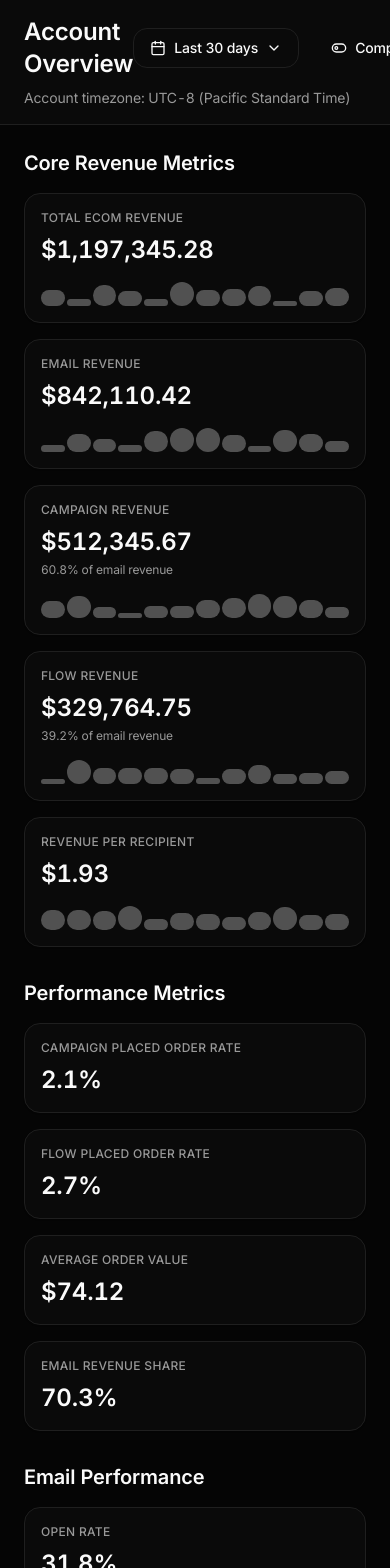
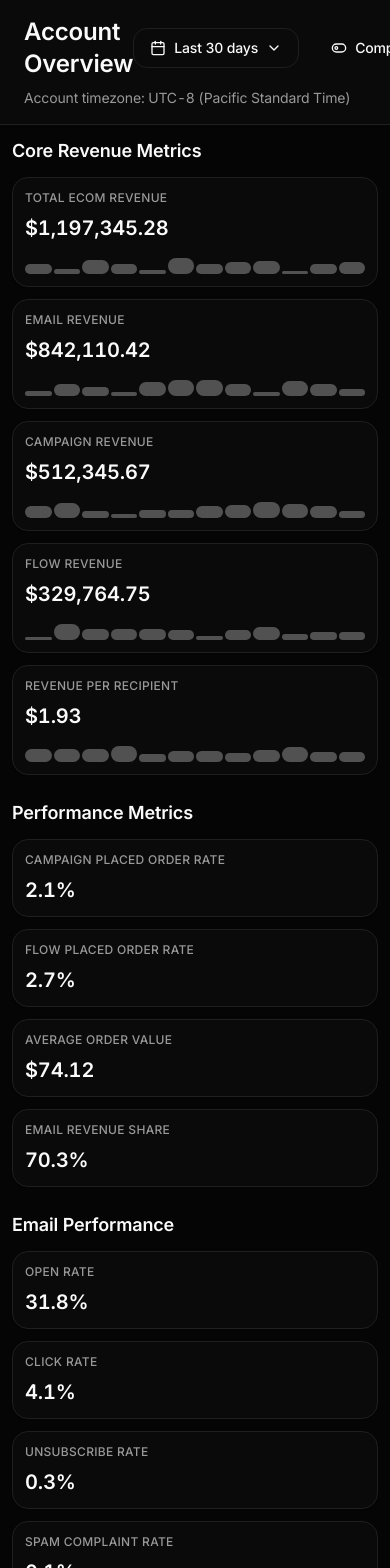
Before and after one commit to jackrstringer/redwood-concierge, a React (Vite) app: page / in a window 390 px wide. Shown: the top 1568 px of the page. Built offline with nearby package versions, Linux system fonts and the light colour scheme.

Commit message:
Refine mobile responsiveness
Improve mobile formatting for better pinch-to-zoom and smooth card rescaling. Ensure elements adapt gracefully from 4 cards wide down to 1 card wide, with strategic disappearing or stretching of elements for optimal display across various screen sizes.

```diff
--- a/index.html
+++ b/index.html
@@ -2,7 +2,7 @@
 <html lang="en">
   <head>
     <meta charset="UTF-8" />
-    <meta name="viewport" content="width=device-width, initial-scale=1.0" />
+    <meta name="viewport" content="width=device-width, initial-scale=1.0, maximum-scale=5.0, user-scalable=yes">
     <title>Retention Agency Dashboard</title>
     <meta name="description" content="Premium retention agency dashboard with lifecycle performance insights" />
     <link rel="preconnect" href="https://fonts.googleapis.com">
--- a/package.json
+++ b/package.json
@@ -11,6 +11,10 @@
     "preview": "vite preview"
   },
   "dependencies": {
+    "@capacitor/android": "^7.4.2",
+    "@capacitor/cli": "^7.4.2",
+    "@capacitor/core": "^7.4.2",
+    "@capacitor/ios": "^7.4.2",
     "@hookform/resolvers": "^3.10.0",
     "@radix-ui/react-accordion": "^1.2.11",
     "@radix-ui/react-alert-dialog": "^1.1.14",
--- a/src/components/dashboard/KPICard.tsx
+++ b/src/components/dashboard/KPICard.tsx
@@ -43,28 +43,28 @@ export const KPICard: React.FC<KPICardProps> = ({
   };
 
   return (
-    <Card className={`dashboard-card p-4 hover-lift ${className}`}>
+    <Card className={`dashboard-card p-3 sm:p-4 hover-lift mobile-optimized ${className}`}>
       <div className="space-y-2">
         <p className="metric-label">{title}</p>
         <div className="flex items-end justify-between">
-          <div className="flex flex-col">
-            <p className="metric-value dashboard-text">
+          <div className="flex flex-col min-w-0 flex-1">
+            <p className="metric-value dashboard-text truncate">
               {formatValue(value)}
             </p>
             {subtitle && (
-              <p className="text-xs dashboard-text-muted mt-1">
+              <p className="text-xs dashboard-text-muted mt-1 hide-on-mobile">
                 {subtitle}
               </p>
             )}
           </div>
           {delta && (
-            <div className={`flex items-center gap-1 text-sm font-medium ${
+            <div className={`flex items-center gap-1 text-xs sm:text-sm font-medium ml-2 ${
               delta.isPositive ? 'delta-positive' : 'delta-negative'
             }`}>
               {delta.isPositive ? (
-                <TrendingUp className="h-3 w-3" />
+                <TrendingUp className="h-3 w-3 flex-shrink-0" />
               ) : (
-                <TrendingDown className="h-3 w-3" />
+                <TrendingDown className="h-3 w-3 flex-shrink-0" />
               )}
               <span className="tabular-nums">
                 {formatDelta(delta.value)}
@@ -74,13 +74,13 @@ export const KPICard: React.FC<KPICardProps> = ({
         </div>
 
         {sparkline && sparkline.length > 0 && (
-          <div className="mt-4 h-8 flex items-end justify-between gap-0.5">
+          <div className="mt-3 sm:mt-4 h-6 sm:h-8 flex items-end justify-between gap-0.5 hide-on-mobile">
             {sparkline.map((point, index) => {
-              const height = Math.max(2, (point / Math.max(...sparkline)) * 24);
+              const height = Math.max(2, (point / Math.max(...sparkline)) * (window.innerWidth < 640 ? 16 : 24));
               return (
                 <div
                   key={index}
-                  className="bg-dashboard-accent/30 rounded-sm flex-1"
+                  className="bg-dashboard-accent/30 rounded-sm flex-1 transition-all duration-300"
                   style={{ height: `${height}px` }}
                 />
               );
--- a/src/index.css
+++ b/src/index.css
@@ -87,6 +87,10 @@ All colors MUST be HSL.
     font-family: 'Inter', -apple-system, BlinkMacSystemFont, 'Segoe UI', 'Roboto', sans-serif;
     font-feature-settings: 'tnum' 1; /* Enable tabular numbers */
     letter-spacing: -0.01em; /* Tighter letter spacing for modern look */
+    /* Improve mobile performance */
+    -webkit-font-smoothing: antialiased;
+    -moz-osx-font-smoothing: grayscale;
+    text-rendering: optimizeLegibility;
   }
 
   .dashboard-bg {
@@ -137,4 +141,99 @@ All colors MUST be HSL.
   .dark .hover-lift:hover {
     box-shadow: 0 25px 50px -12px rgb(255 255 255 / 0.1);
   }
+
+  /* Mobile optimizations */
+  .mobile-optimized {
+    transform: translateZ(0);
+    backface-visibility: hidden;
+    perspective: 1000px;
+  }
+
+  /* Responsive typography */
+  .metric-value {
+    @apply text-xl sm:text-2xl font-semibold tabular-nums;
+  }
+
+  .metric-label {
+    @apply text-xs font-medium dashboard-text-muted uppercase tracking-wide;
+  }
+
+  /* Responsive grid utilities */
+  .grid-responsive-cards {
+    @apply grid gap-3 sm:gap-4;
+    grid-template-columns: repeat(auto-fit, minmax(240px, 1fr));
+  }
+
+  @media (max-width: 640px) {
+    .grid-responsive-cards {
+      grid-template-columns: 1fr;
+    }
+  }
+
+  @media (min-width: 641px) and (max-width: 768px) {
+    .grid-responsive-cards {
+      grid-template-columns: repeat(2, 1fr);
+    }
+  }
+
+  @media (min-width: 769px) and (max-width: 1024px) {
+    .grid-responsive-cards {
+      grid-template-columns: repeat(3, 1fr);
+    }
+  }
+
+  @media (min-width: 1025px) {
+    .grid-responsive-cards {
+      grid-template-columns: repeat(4, 1fr);
+    }
+  }
+
+  /* Special 5-column grid for main KPIs */
+  .grid-responsive-main {
+    @apply grid gap-3 sm:gap-4;
+    grid-template-columns: repeat(auto-fit, minmax(200px, 1fr));
+  }
+
+  @media (max-width: 640px) {
+    .grid-responsive-main {
+      grid-template-columns: 1fr;
+    }
+  }
+
+  @media (min-width: 641px) and (max-width: 768px) {
+    .grid-responsive-main {
+      grid-template-columns: repeat(2, 1fr);
+    }
+  }
+
+  @media (min-width: 769px) and (max-width: 1024px) {
+    .grid-responsive-main {
+      grid-template-columns: repeat(3, 1fr);
+    }
+  }
+
+  @media (min-width: 1025px) and (max-width: 1280px) {
+    .grid-responsive-main {
+      grid-template-columns: repeat(4, 1fr);
+    }
+  }
+
+  @media (min-width: 1281px) {
+    .grid-responsive-main {
+      grid-template-columns: repeat(5, 1fr);
+    }
+  }
+
+  /* Hide elements on smaller screens */
+  .hide-on-mobile {
+    @apply hidden sm:block;
+  }
+
+  .hide-on-tablet {
+    @apply hidden lg:block;
+  }
+
+  .show-on-mobile {
+    @apply block sm:hidden;
+  }
 }
--- a/src/pages/Index.tsx
+++ b/src/pages/Index.tsx
@@ -41,17 +41,17 @@ const Index = () => {
   }
 
   return (
-    <div className="min-h-screen dashboard-bg">
+    <div className="min-h-screen dashboard-bg mobile-optimized">
       <DashboardHeader
         onDateRangeChange={handleDateRangeChange}
         onCompareToggle={handleCompareToggle}
       />
 
-      <div className="p-6 space-y-8">
+      <div className="p-3 sm:p-6 space-y-6 sm:space-y-8">
         {/* Top Line Revenue */}
         <section>
-          <h2 className="text-xl font-semibold dashboard-text mb-4">Core Revenue Metrics</h2>
-          <div className="grid grid-cols-1 md:grid-cols-3 lg:grid-cols-5 gap-4">
+          <h2 className="text-lg sm:text-xl font-semibold dashboard-text mb-3 sm:mb-4">Core Revenue Metrics</h2>
+          <div className="grid-responsive-main">
             <KPICard
               title="Total Ecom Revenue"
               value={mockToplineKPIs.cards.total_revenue}
@@ -108,8 +108,8 @@ const Index = () => {
 
         {/* Secondary KPIs */}
         <section>
-          <h2 className="text-xl font-semibold dashboard-text mb-4">Performance Metrics</h2>
-          <div className="grid grid-cols-1 md:grid-cols-2 lg:grid-cols-4 gap-4">
+          <h2 className="text-lg sm:text-xl font-semibold dashboard-text mb-3 sm:mb-4">Performance Metrics</h2>
+          <div className="grid-responsive-cards">
             <KPICard
               title="Campaign Placed Order Rate"
               value={mockToplineKPIs.cards.campaign_placed_order_rate}
@@ -150,8 +150,8 @@ const Index = () => {
 
         {/* Email KPIs */}
         <section>
-          <h2 className="text-xl font-semibold dashboard-text mb-4">Email Performance</h2>
-          <div className="grid grid-cols-1 md:grid-cols-3 lg:grid-cols-5 gap-4">
+          <h2 className="text-lg sm:text-xl font-semibold dashboard-text mb-3 sm:mb-4">Email Performance</h2>
+          <div className="grid-responsive-cards">
             <KPICard
               title="Open Rate"
               value={mockEmailKPIs.open_rate}
@@ -202,8 +202,8 @@ const Index = () => {
 
         {/* Send Volume & List Growth */}
         <section>
-          <h2 className="text-xl font-semibold dashboard-text mb-4">Send Volume & List Growth</h2>
-          <div className="grid grid-cols-1 md:grid-cols-2 lg:grid-cols-4 gap-4">
+          <h2 className="text-lg sm:text-xl font-semibold dashboard-text mb-3 sm:mb-4">Send Volume & List Growth</h2>
+          <div className="grid-responsive-cards">
             <KPICard
               title="Total Emails Sent"
               value={mockSendKPIs.total_emails_sent}
@@ -241,7 +241,7 @@ const Index = () => {
               } : undefined}
             />
           </div>
-          <div className="grid grid-cols-1 md:grid-cols-2 lg:grid-cols-4 gap-4 mt-4">
+          <div className="grid-responsive-cards mt-3 sm:mt-4">
             <KPICard
               title="New Email Subscribers"
               value={mockListGrowthKPIs.new_subscribers.email}
@@ -283,8 +283,8 @@ const Index = () => {
 
         {/* Subscription Insights */}
         <section>
-          <h2 className="text-xl font-semibold dashboard-text mb-4">Recharge Subscription Insights</h2>
-          <div className="grid grid-cols-1 md:grid-cols-2 lg:grid-cols-4 gap-4 mb-6">
+          <h2 className="text-lg sm:text-xl font-semibold dashboard-text mb-3 sm:mb-4">Recharge Subscription Insights</h2>
+          <div className="grid-responsive-cards mb-4 sm:mb-6">
             <KPICard
               title="Subscriptions Started"
               value={mockSubscriptionKPIs.cards.subs_started}
@@ -321,7 +321,7 @@ const Index = () => {
               } : undefined}
             />
           </div>
-          <div className="grid grid-cols-1 md:grid-cols-2 lg:grid-cols-4 gap-4 mb-6">
+          <div className="grid-responsive-cards mb-4 sm:mb-6">
             <KPICard
               title="Churn Rate"
               value={mockSubscriptionKPIs.cards.churn_pct}
```
Also changed, not shown: capacitor.config.ts (added, +25 -0 lines), 1 other file (tests, documents, lock files or other folders).
